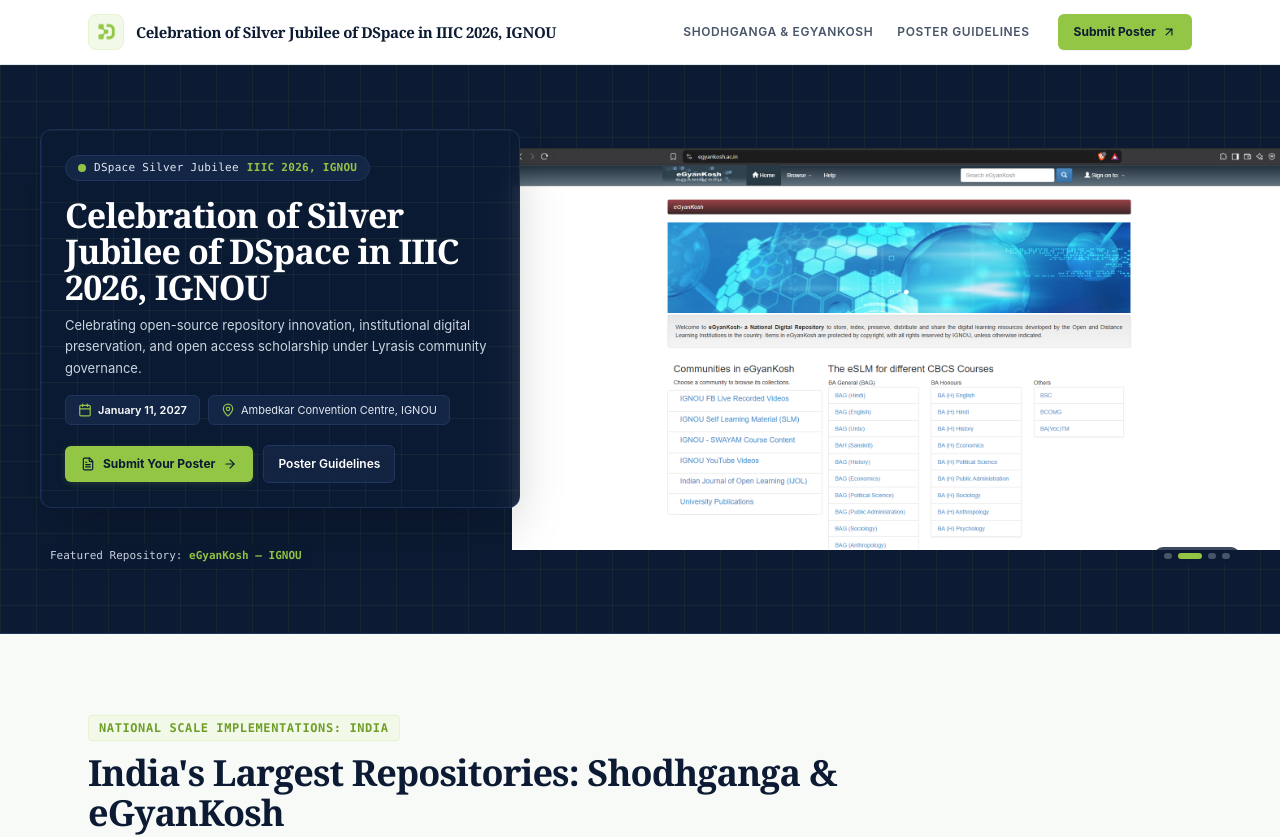
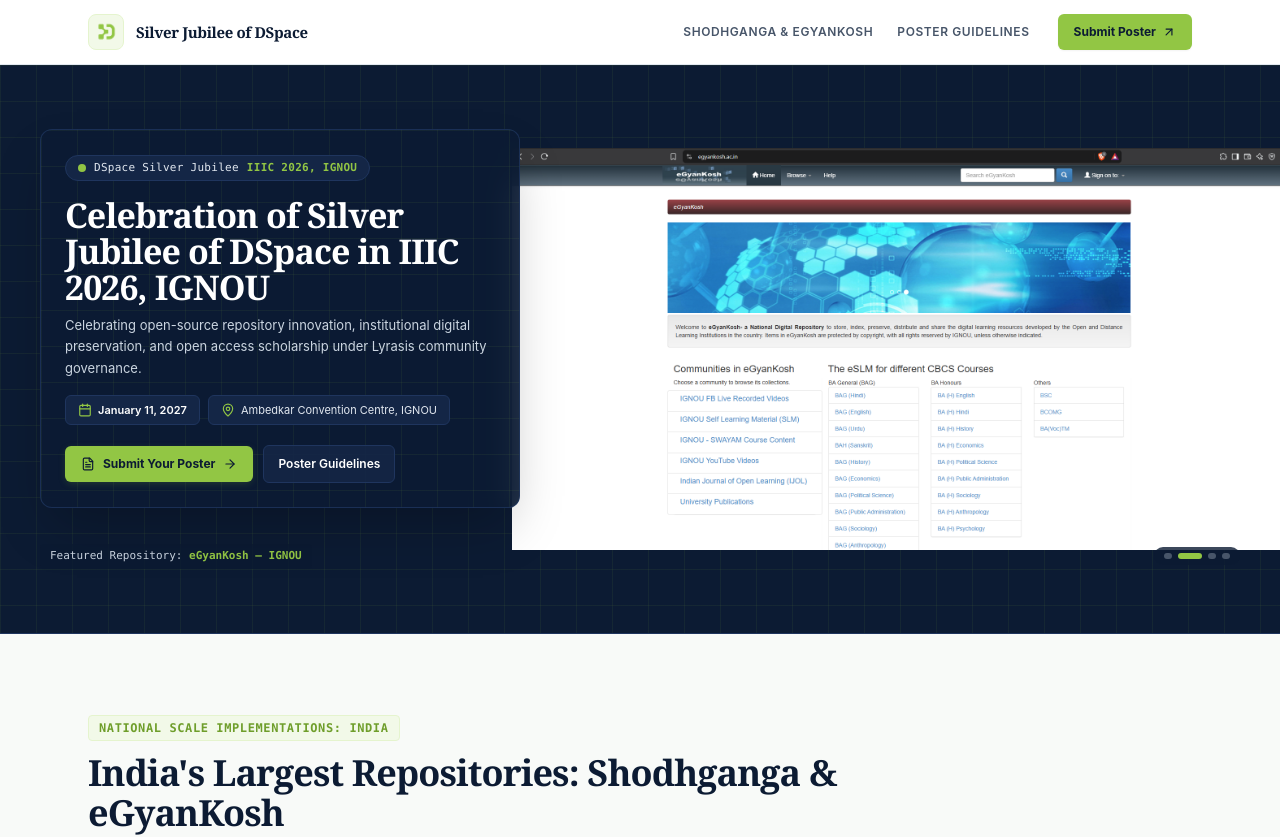
Before and after one commit to sudhanshu2025sharma-max/dspace, a Next.js app: page / in a window 1280 px wide. Shown: the top 837 px of the page. Built offline with nearby package versions, Linux system fonts and the light colour scheme.

Commit message:
chore: update navbar brand title to Silver Jubilee of DSpace

```diff
--- a/src/components/Navbar.tsx
+++ b/src/components/Navbar.tsx
@@ -32,7 +32,7 @@ export const Navbar: React.FC = () => {
           </div>
           <div className="flex flex-col">
             <span className="font-serif font-bold text-xs sm:text-sm lg:text-[15px] tracking-tight text-[#0C1B33] leading-snug max-w-[230px] sm:max-w-md lg:max-w-none">
-              Celebration of Silver Jubilee of DSpace in IIIC 2026, IGNOU
+              Silver Jubilee of DSpace
             </span>
           </div>
         </Link>
```
